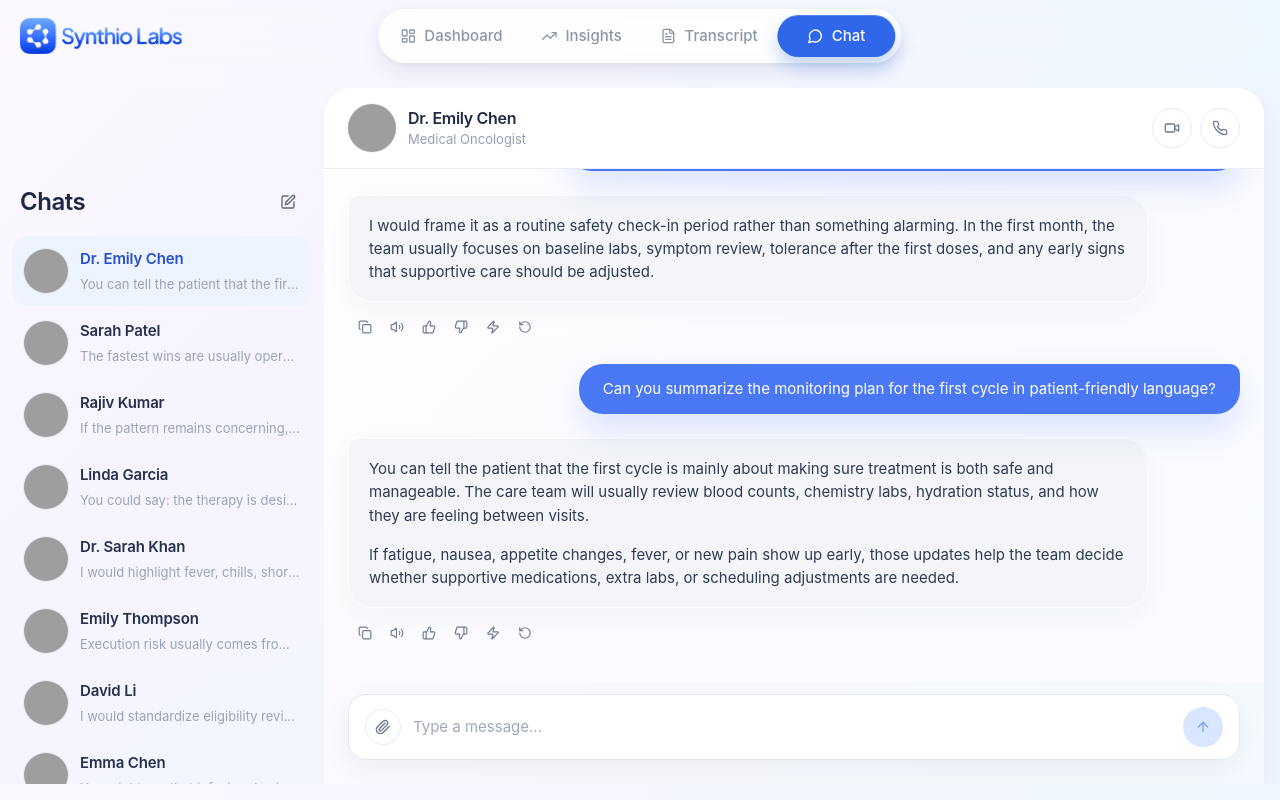
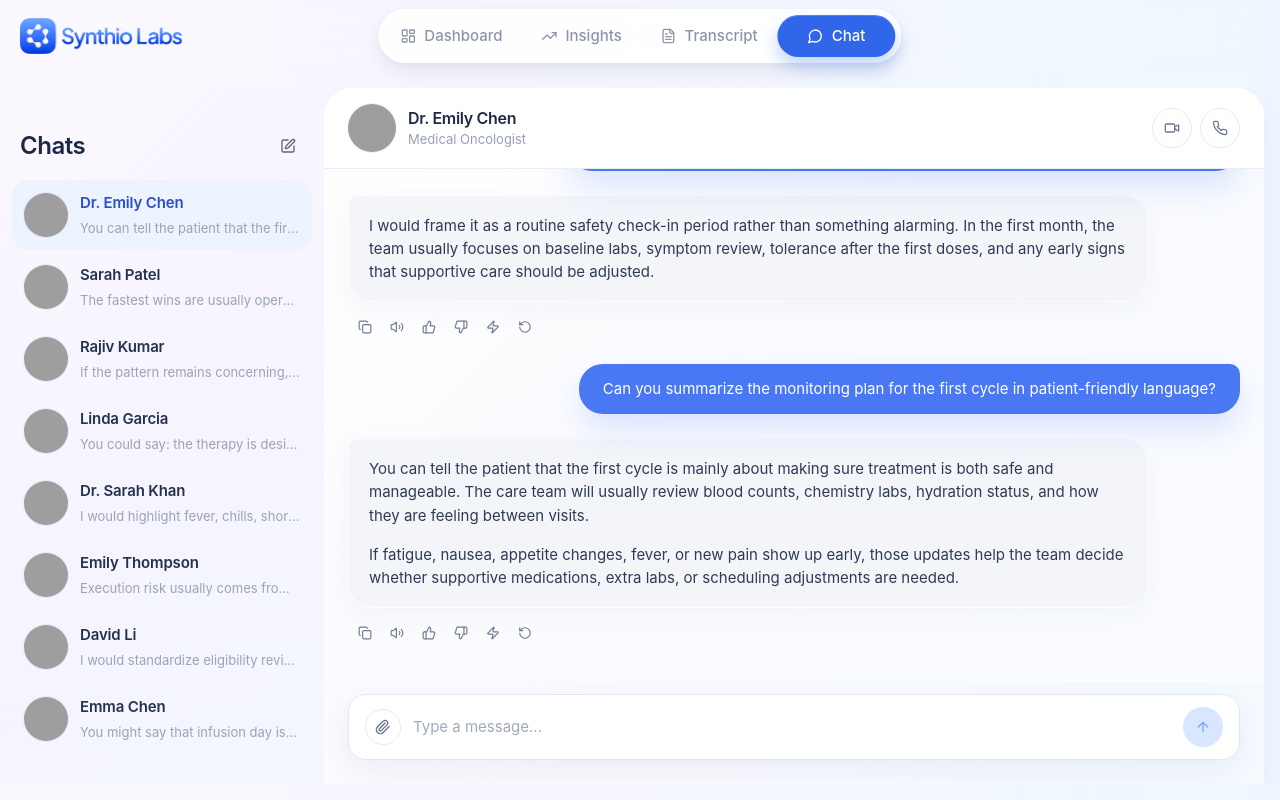
Before and after one commit to vishvamsinh28/PhoenixEngine, a Next.js app: page / in a window 1280 px wide. Built offline with nearby package versions, Linux system fonts and the light colour scheme; grey boxes are pictures that could not be loaded.

Commit message:
improve margin

```diff
--- a/components/Sidebar.jsx
+++ b/components/Sidebar.jsx
@@ -15,7 +15,7 @@ export default function Sidebar({ chats, activeChatId, onSelectChat, isOpen, onC
       <aside className={`fixed left-3 right-3 top-[7.4rem] z-40 flex h-[calc(100dvh-8.4rem)] flex-col rounded-[28px] bg-[linear-gradient(135deg,#fbf8ff_0%,#f7f4ff_52%,#f3f7ff_100%)] shadow-[0_18px_50px_rgba(31,42,68,0.16)] transition-all duration-300 ease-in-out md:relative md:left-auto md:right-auto md:top-auto md:z-auto md:h-full md:w-[324px] md:flex-shrink-0 md:rounded-none md:bg-[linear-gradient(135deg,#fbf8ff_0%,#f7f4ff_52%,#f3f7ff_100%)] md:shadow-none
           ${isOpen ? 'translate-y-0 opacity-100' : 'pointer-events-none -translate-y-4 opacity-0 md:pointer-events-auto md:translate-y-0 md:opacity-100'}
         `}>
-        <div className="flex items-center justify-between px-5 pb-4 pt-5 md:pt-24">
+        <div className="flex items-center justify-between px-5 pb-4 pt-5 md:pt-10">
           <h2 className="text-[24px] font-semibold tracking-[-0.02em] text-[#1c2846]">Chats</h2>
           <div className="flex items-center gap-2">
             <button className="rounded-xl p-2 transition-colors hover:bg-[#eef3fb]">
```
